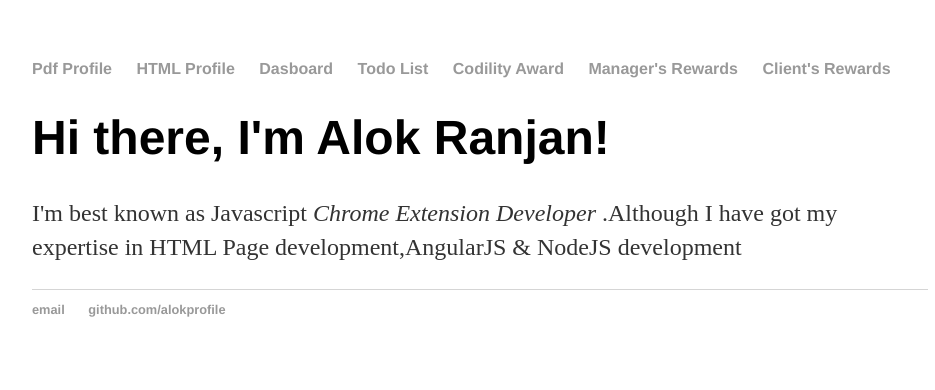
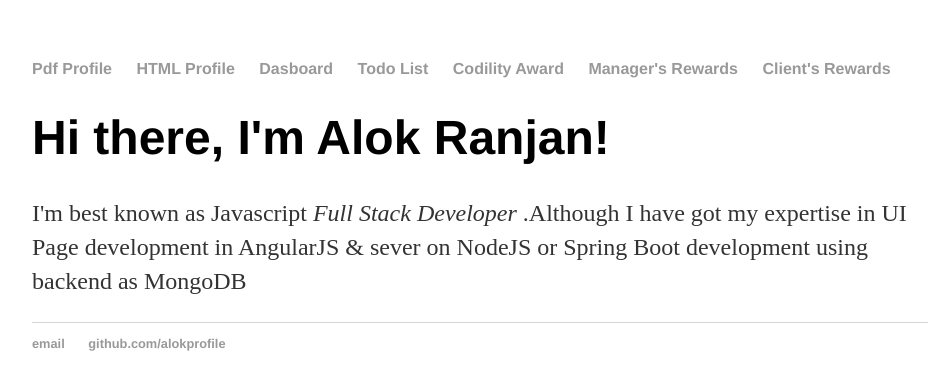
Before and after one commit to alokranjan04/alokranjan04.github.io, a Jekyll site: the page built from index.html, in a window 1280 px wide. Shown: the top 390 px of the page, without its empty margins (160-1095 px from the left). Built offline with Jekyll 4.4.1, drawn with Linux system fonts in a browser that asks for light colours; Markdown is read by kramdown in place of the engine named in the settings.

Commit message:
Updating my profile

```diff
--- a/index.html
+++ b/index.html
@@ -4,5 +4,5 @@
 ---
 <div class="blurb">
 	<h1>Hi there, I'm Alok Ranjan!</h1>
-	<p>I'm best known as Javascript <em>Chrome Extension Developer</em> .Although I have got my expertise in HTML Page development,AngularJS & NodeJS development  </p>
+	<p>I'm best known as Javascript <em>Full Stack Developer</em> .Although I have got my expertise in UI Page development in AngularJS & sever on NodeJS or Spring Boot development using backend as MongoDB </p>
 </div><!-- /.blurb -->
```
